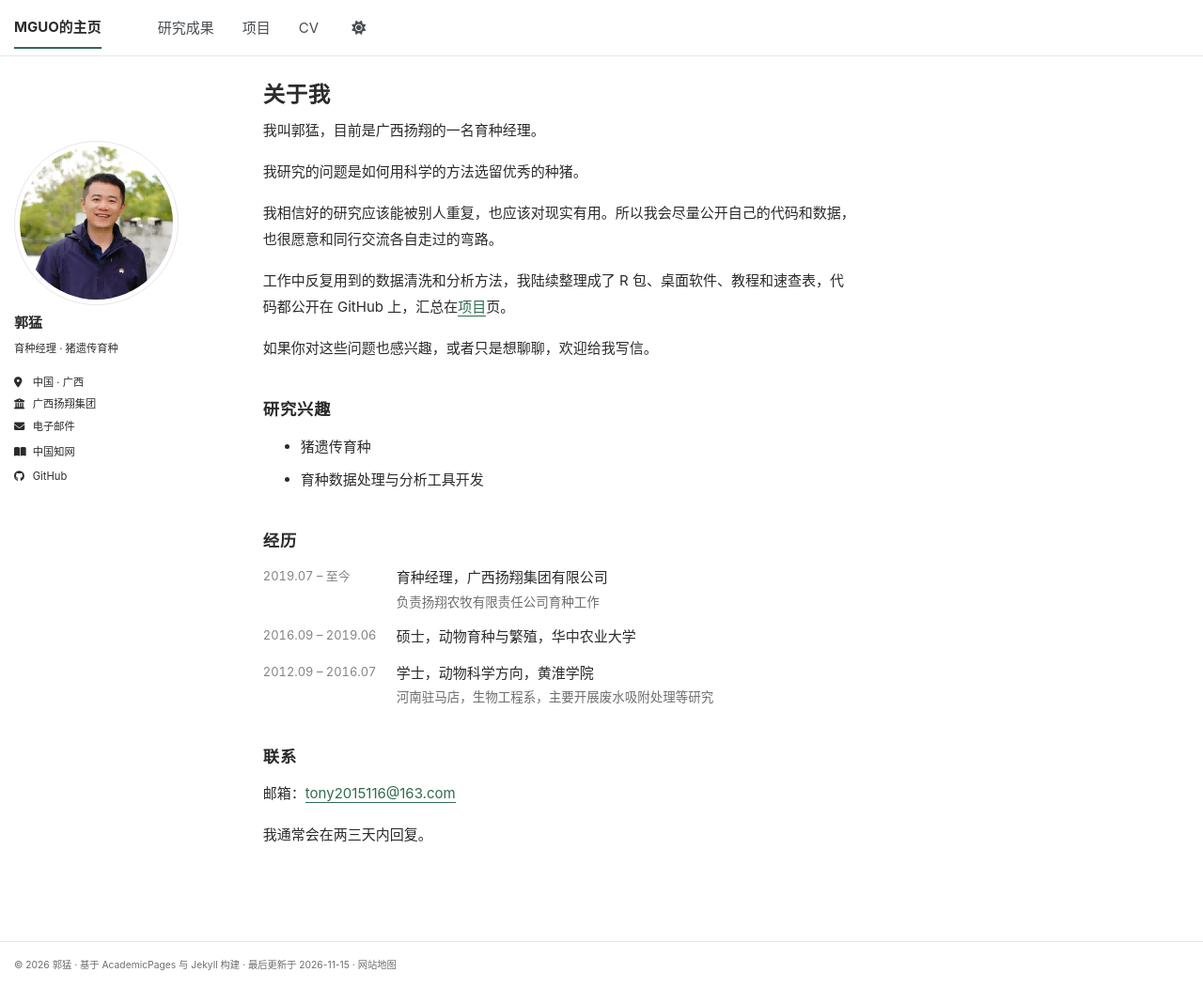
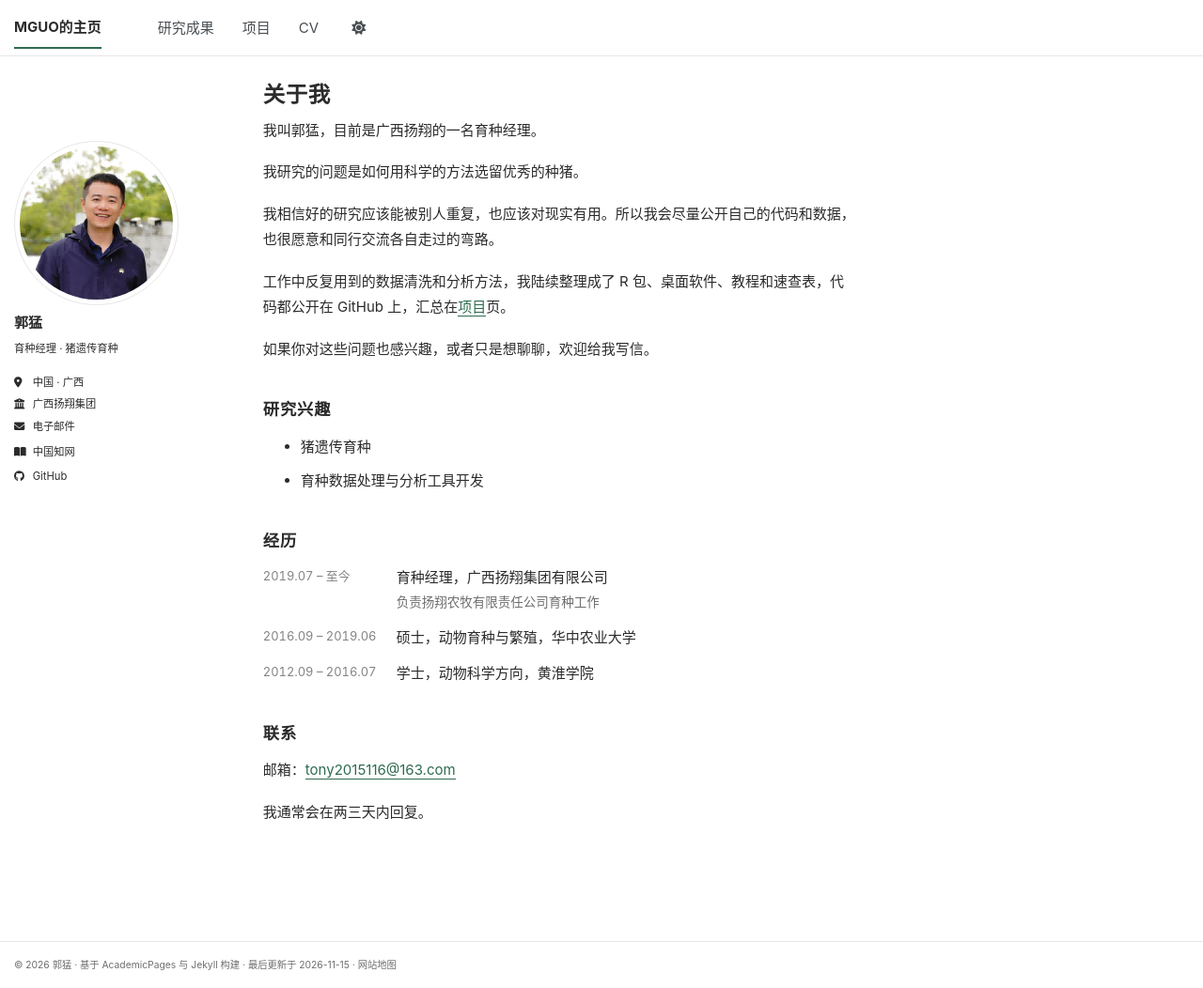
Before and after one commit to tony2015116/tony2015116.github.io, a Jekyll site: the page built from _pages/about.md, in a window 1280 px wide and 1052 px high. Shown: the whole window at 94% size. Built offline with Jekyll 4.4.1, drawn with Linux system fonts in a browser that asks for light colours; a script bundle is joined from its source files by our own code; a style sheet for code colours, icons or effects is not loaded.

Commit message:
精简首页学士经历说明

```diff
--- a/_data/experience.yml
+++ b/_data/experience.yml
@@ -12,4 +12,3 @@ education:
   - time: "2012.09 – 2016.07"
     what: "学士，动物科学方向"
     where: "黄淮学院"
-    note: "河南驻马店，生物工程系，主要开展废水吸附处理等研究"
```
